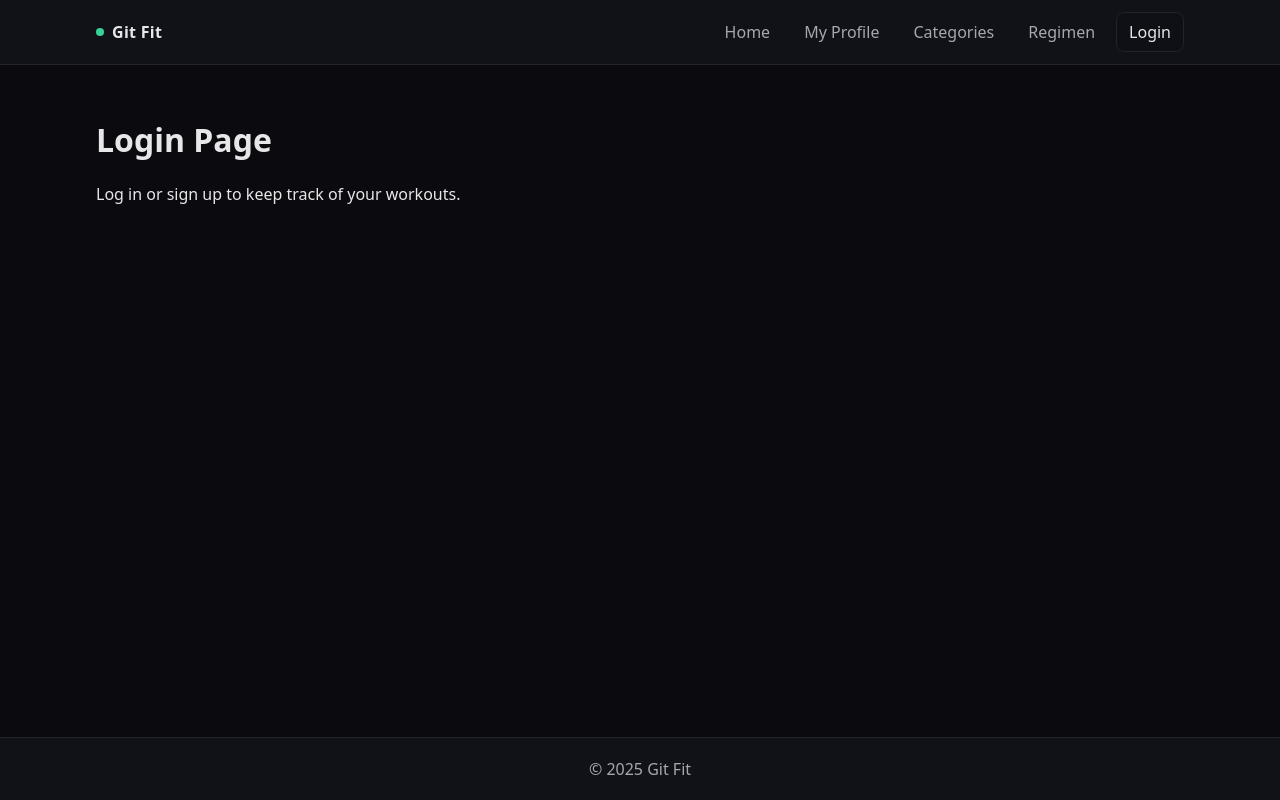
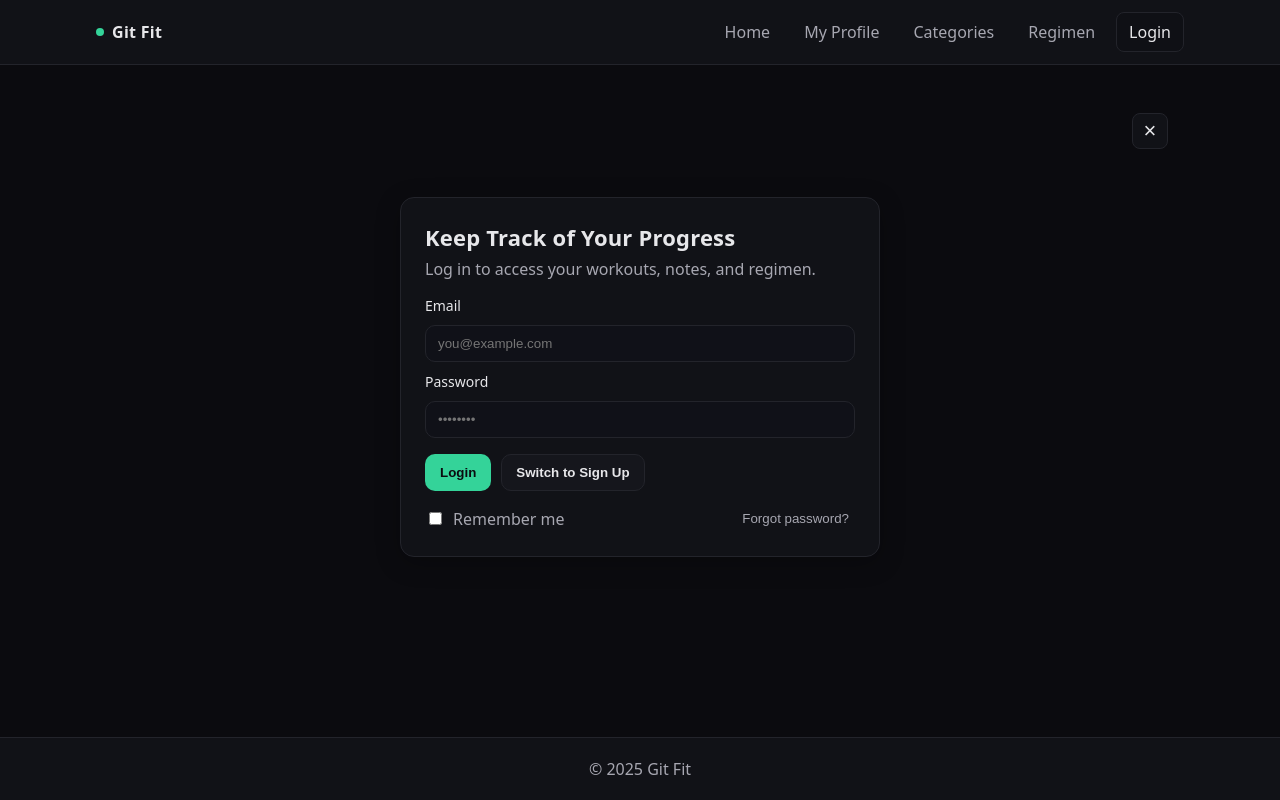
Before and after one commit to IceyPickle/git-fit, a React (Vite) app: page /login in a window 1280 px wide. Built offline with nearby package versions, Linux system fonts and the light colour scheme.

Commit message:
Add styled Login page with toggle and close button

```diff
--- /dev/null
+++ b/src/pages/Login.css
@@ -0,0 +1,117 @@
+/* src/pages/Login.css */
+.auth-wrap {
+  position: relative;
+  min-height: clamp(500px, 70vh, 760px);
+  display: grid;
+  place-items: center;
+}
+
+.auth-close {
+  position: absolute;
+  right: 16px;
+  top: 16px;
+  width: 36px;
+  height: 36px;
+  border-radius: 8px;
+  background: var(--panel);
+  color: var(--text);
+  border: 1px solid var(--border);
+  font-size: 22px;
+  line-height: 1;
+  cursor: pointer;
+  transition: background 150ms ease, transform 120ms ease;
+}
+.auth-close:hover { background: #171821; transform: scale(1.05); }
+
+.auth-card {
+  width: 100%;
+  max-width: 480px;
+  background: var(--panel);
+  border: 1px solid var(--border);
+  border-radius: 14px;
+  padding: 24px;
+  box-shadow: 0 6px 24px rgba(0,0,0,0.25);
+}
+
+.auth-header h1 {
+  margin: 0;
+  font-size: 22px;
+  font-weight: 800;
+  letter-spacing: 0.2px;
+}
+.auth-sub { margin: 6px 0 0; color: var(--text-dim); }
+
+.auth-form {
+  display: grid;
+  gap: 10px;
+  margin-top: 16px;
+}
+
+.auth-form label {
+  font-size: 14px;
+  color: var(--text);
+}
+
+.auth-form input {
+  width: 100%;
+  padding: 10px 12px;
+  border-radius: 10px;
+  border: 1px solid var(--border);
+  background: #101118;
+  color: var(--text);
+  outline: none;
+  transition: border-color 150ms ease, box-shadow 150ms ease;
+}
+.auth-form input:focus {
+  border-color: #2f3140;
+  box-shadow: 0 0 0 3px rgba(52, 211, 153, 0.15); /* brand glow */
+}
+
+.auth-actions {
+  display: flex;
+  gap: 10px;
+  margin-top: 6px;
+  flex-wrap: wrap;
+}
+
+.btn {
+  display: inline-flex;
+  align-items: center;
+  justify-content: center;
+  padding: 10px 14px;
+  border-radius: 10px;
+  border: 1px solid var(--border);
+  background: #15161c;
+  color: var(--text);
+  font-weight: 600;
+  cursor: pointer;
+  transition: transform 150ms ease, background 150ms ease, border-color 150ms ease, color 150ms ease;
+}
+.btn:hover { background: #1a1b21; transform: translateY(-2px); }
+
+.btn.primary {
+  background: var(--brand);
+  color: #0b0b0f;
+  border-color: transparent;
+}
+.btn.primary:hover { filter: brightness(1.05); transform: translateY(-2px) scale(1.03); }
+
+.auth-meta {
+  margin-top: 14px;
+  display: flex;
+  justify-content: space-between;
+  align-items: center;
+}
+
+.checkbox { display: inline-flex; gap: 8px; align-items: center; color: var(--text-dim); }
+
+.link {
+  background: transparent;
+  border: none;
+  color: var(--text-dim);
+  cursor: pointer;
+  padding: 6px;
+  border-radius: 8px;
+  transition: background 120ms ease, color 120ms ease;
+}
+.link:hover { color: var(--text); background: #14151b; }
--- a/src/pages/Login.jsx
+++ b/src/pages/Login.jsx
@@ -1,9 +1,93 @@
 // src/pages/Login.jsx
+import { useState } from "react";
+import { useNavigate } from "react-router-dom";
+import "./Login.css";
+
 export default function Login() {
+  const navigate = useNavigate();
+  const [mode, setMode] = useState("login"); // "login" or "signup"
+  const [form, setForm] = useState({ email: "", password: "" });
+
+  function onChange(e) {
+    const { name, value } = e.target;
+    setForm((f) => ({ ...f, [name]: value }));
+  }
+
+  function onSubmit(e) {
+    e.preventDefault();
+    // For now, just demo handling
+    console.log(`${mode.toUpperCase()} with`, form);
+    alert(`${mode === "login" ? "Logged in" : "Signed up"} (demo)`);
+  }
+
   return (
-    <div>
-      <h1>Login Page</h1>
-      <p>Log in or sign up to keep track of your workouts.</p>
+    <div className="auth-wrap">
+      {/* Close (X) */}
+      <button
+        aria-label="Close"
+        className="auth-close"
+        onClick={() => navigate(-1)} // go back
+        title="Close"
+      >
+        ×
+      </button>
+
+      <div className="auth-card">
+        <header className="auth-header">
+          <h1>Keep Track of Your Progress</h1>
+          <p className="auth-sub">
+            {mode === "login"
+              ? "Log in to access your workouts, notes, and regimen."
+              : "Create an account to save your workouts and progress."}
+          </p>
+        </header>
+
+        <form className="auth-form" onSubmit={onSubmit}>
+          <label htmlFor="email">Email</label>
+          <input
+            id="email"
+            name="email"
+            type="email"
+            placeholder="you@example.com"
+            value={form.email}
+            onChange={onChange}
+            required
+          />
+
+          <label htmlFor="password">Password</label>
+          <input
+            id="password"
+            name="password"
+            type="password"
+            placeholder="••••••••"
+            value={form.password}
+            onChange={onChange}
+            required
+          />
+
+          <div className="auth-actions">
+            <button type="submit" className="btn primary">
+              {mode === "login" ? "Login" : "Sign Up"}
+            </button>
+            <button
+              type="button"
+              className="btn"
+              onClick={() => setMode(mode === "login" ? "signup" : "login")}
+            >
+              {mode === "login" ? "Switch to Sign Up" : "Switch to Login"}
+            </button>
+          </div>
+        </form>
+
+        <div className="auth-meta">
+          <label className="checkbox">
+            <input type="checkbox" /> Remember me
+          </label>
+          <button className="link" type="button" onClick={() => alert("Coming soon!")}>
+            Forgot password?
+          </button>
+        </div>
+      </div>
     </div>
   );
 }
```
